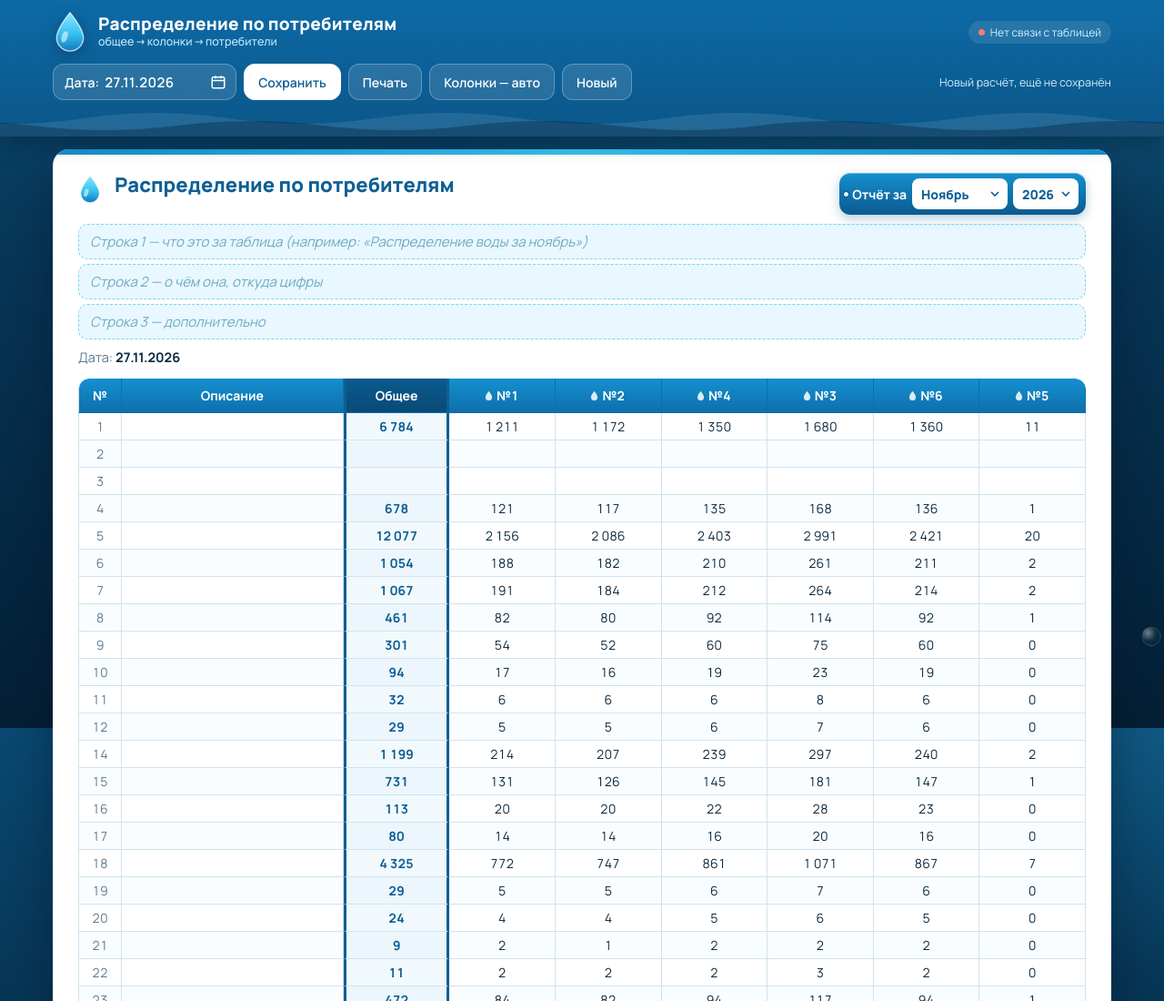
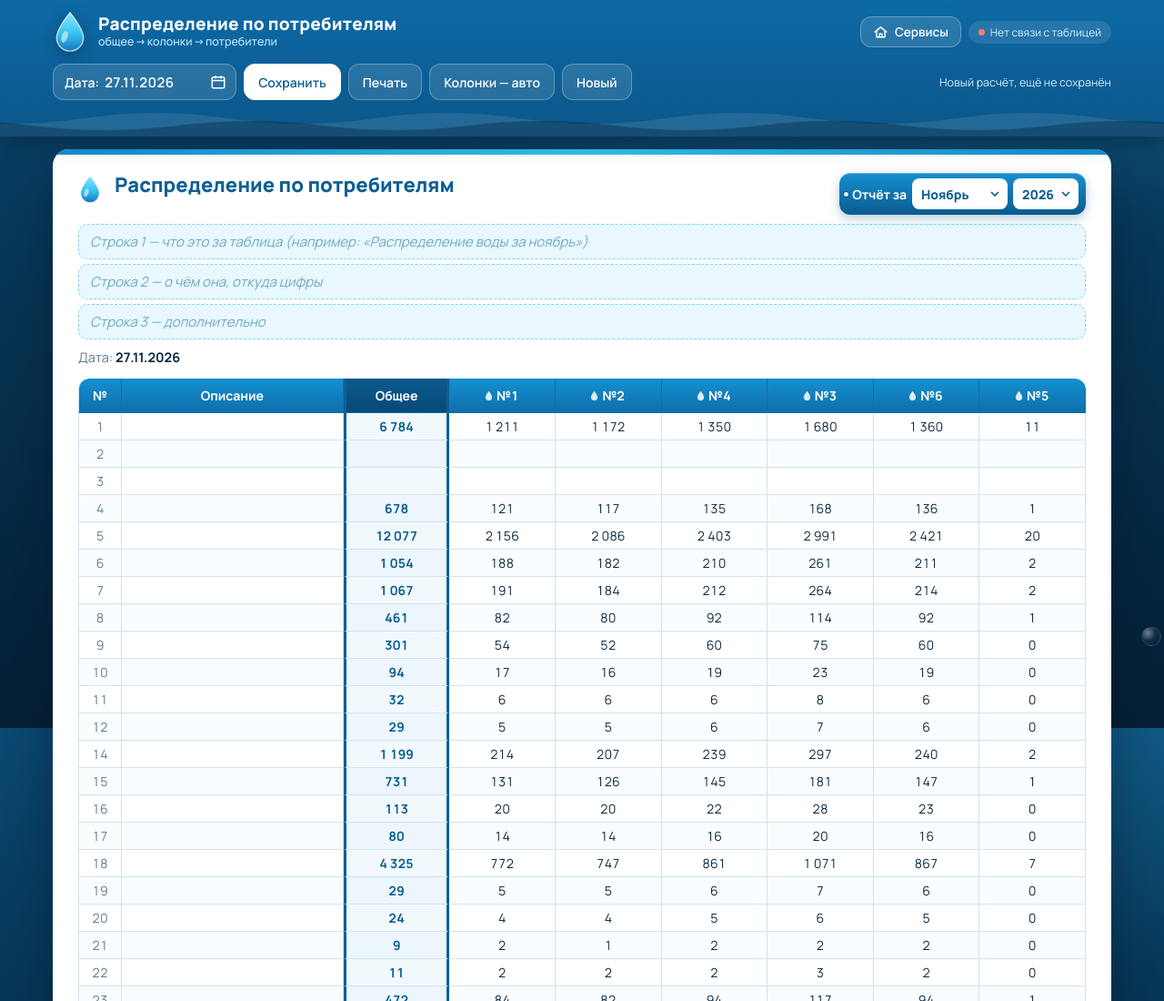
Before and after one commit to energo380/Voda, a plain HTML site: page index.html in a window 1280 px wide. Shown: the top 1100 px of the page at 91% size. Drawn offline with Linux system fonts and the light colour scheme.

Commit message:
Кнопка «Сервисы» — возврат в меню рабочих сервисов (в шапке и на входе)
Co-Authored-By: Claude Opus 5.5 <noreply@anthropic.com>
Claude-Session: https://claude.ai/code/session_015qVVTvcbAoYuXscYfXNZD8

```diff
--- a/index.html
+++ b/index.html
@@ -1,5 +1,5 @@
 <!-- ============================================================
-     INDEX.HTML — Voda, версия 1.2
+     INDEX.HTML — Voda, версия 1.2.1 (кнопка «Сервисы» — в меню рабочих сервисов)
      Нужен скрипт таблицы apps-script/Code.gs версии 1.2
      Изменения относительно 1.1:
        1. Шильдик «Отчёт за: месяц год» вверху листа
@@ -76,6 +76,9 @@ input { font: inherit; color: inherit; }
 .conn.on::before { background: #5ff0a8; box-shadow: 0 0 6px #5ff0a8; }
 .conn.off::before { background: #ffd166; }
 .conn.bad::before { background: #ff7b6b; }
+.btn.svc { display: inline-flex; align-items: center; gap: 7px; padding: 6px 13px; min-height: 34px; font-size: 13.5px; }
+.btn.svc svg { width: 17px; height: 17px; }
+.login .btn.login-svc { width: auto; margin-top: 16px; padding: 8px 16px; font-size: 14px; }
 .linkbtn { background: transparent; border: 0; color: #d7f1fc; text-decoration: underline; text-underline-offset: 3px; font-size: 13px; padding: 4px; }
 
 .tools { max-width: 1200px; margin: 0 auto; padding: 8px 18px 2px; display: flex; flex-wrap: wrap; gap: 8px; align-items: center; position: relative; z-index: 2; }
@@ -299,6 +302,7 @@ table.t { border-collapse: separate; border-spacing: 0; width: 100%; min-width:
             <div class="err" id="pwdErr"></div>
             <button class="btn primary" id="pwdBtn">Войти</button>
         </div>
+        <button type="button" class="btn svc login-svc" onclick="location.href=MENU_URL" title="Вернуться в меню рабочих сервисов"><svg viewBox="0 0 24 24" fill="none" stroke="currentColor" stroke-width="2" stroke-linecap="round" stroke-linejoin="round" aria-hidden="true"><path d="M3 11.5 12 4l9 7.5"/><path d="M5.5 10v9.5h13V10"/><path d="M10 19.5v-5h4v5"/></svg> Сервисы</button>
     </div>
 </div>
 
@@ -307,6 +311,7 @@ table.t { border-collapse: separate; border-spacing: 0; width: 100%; min-width:
     <div class="top-in">
         <div class="brand"><svg><use href="#drop"/></svg><span><b id="appTitle">Распределение</b><small>общее → колонки → потребители</small></span></div>
         <div class="who">
+            <button type="button" class="btn svc" onclick="location.href=MENU_URL" title="Вернуться в меню рабочих сервисов"><svg viewBox="0 0 24 24" fill="none" stroke="currentColor" stroke-width="2" stroke-linecap="round" stroke-linejoin="round" aria-hidden="true"><path d="M3 11.5 12 4l9 7.5"/><path d="M5.5 10v9.5h13V10"/><path d="M10 19.5v-5h4v5"/></svg> Сервисы</button>
             <span class="conn" id="conn">…</span>
             <span class="badge hidden" id="roleBadge"></span>
             <button class="linkbtn hidden" id="logoutBtn">Выйти</button>
@@ -389,6 +394,7 @@ table.t { border-collapse: separate; border-spacing: 0; width: 100%; min-width:
 // ============================================================
 const API_URL = 'https://script.google.com/macros/s/AKfycbzgas1Yeek2Mr6D4Q0l-xFZk8jb-ghh_2hxs5ypBRAp651fEHd_RHyZEC9pMLBpKsc/exec';
 const API_TIMEOUT = 25000;
+const MENU_URL = 'https://energo380.github.io/menu/';   // меню рабочих сервисов
 const DRAFT_KEY = 'voda_draft_v2';
 const LOCAL_LOG_KEY = 'voda_local_journal_v1';
 const PWD_KEY = 'voda_pwd_v1';
```
